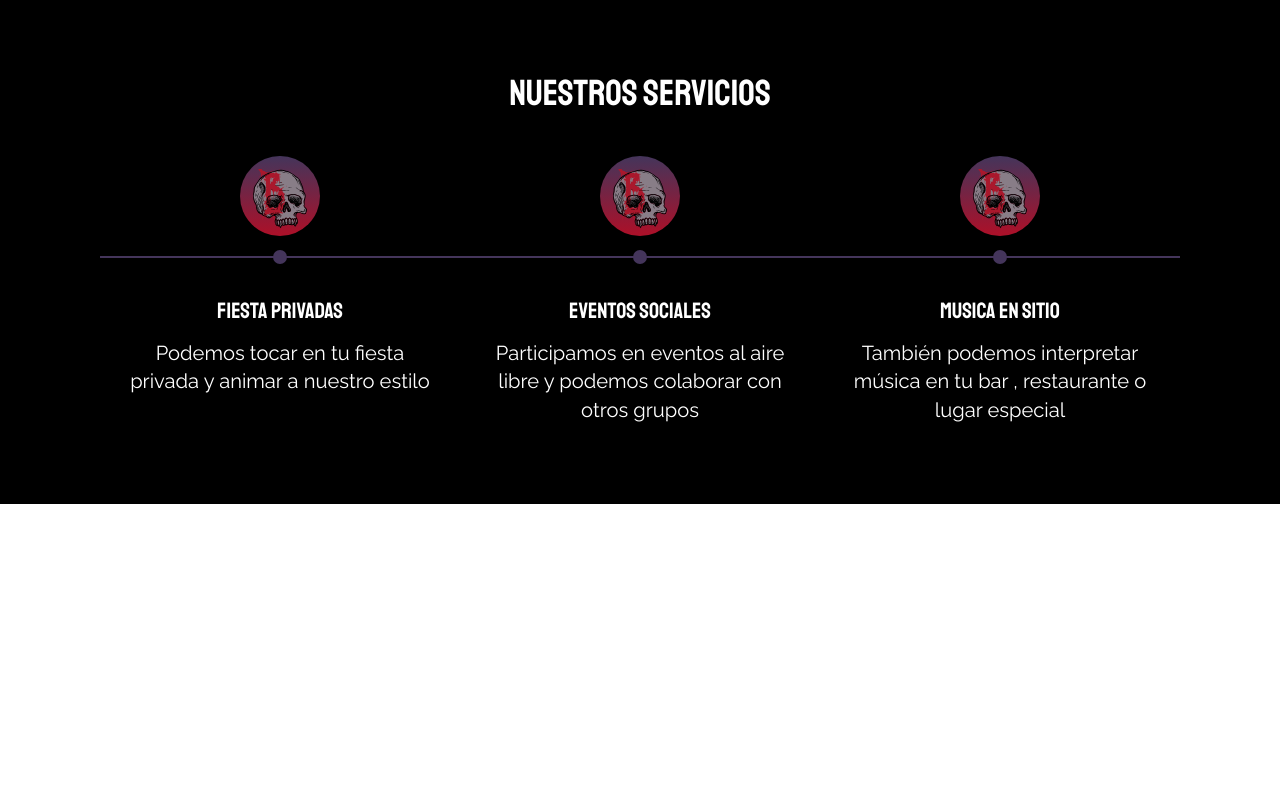
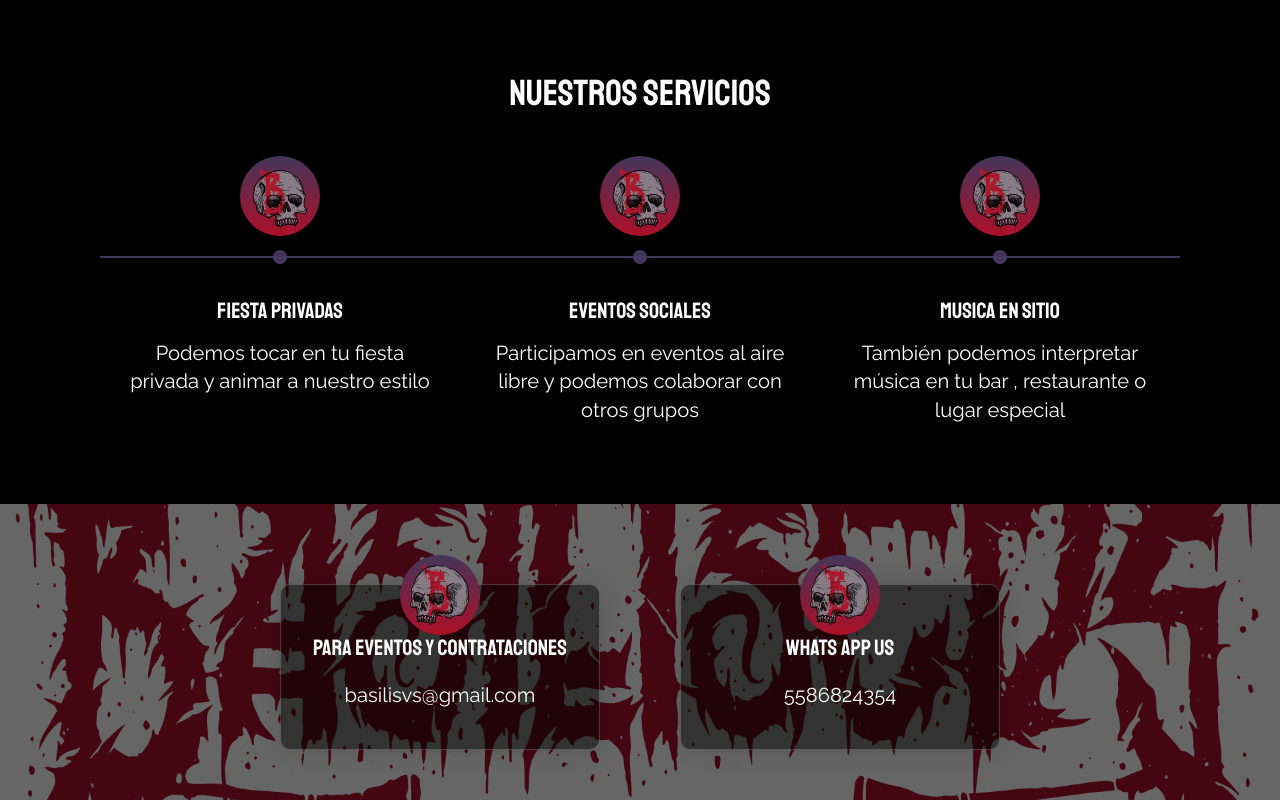
Before and after one commit to spartan-dev/basiliscvs, a Gatsby site: page / in a window 1280 px wide. Shown: the part 800-1600 px from the top of the page. Before the commit the page ends 1304 px from the top, so only its background shows below. Built offline with nearby package versions, Linux system fonts and the light colour scheme; Gatsby itself is replaced by a stand-in of ours.

Commit message:
:wrench:  section contact created :skull:

```diff
--- a/src/components/navbar/Navbar.js
+++ b/src/components/navbar/Navbar.js
@@ -68,13 +68,21 @@ function Navbar() {
               </Link>
             </li>
             <li className="nav-item">
-              <Link to="/" className="nav-links" onClick={closeMobileMenu}>
+              <Link
+                to="#services"
+                className="nav-links"
+                onClick={closeMobileMenu}
+              >
                 Services
               </Link>
             </li>
             <li className="nav-item">
-              <Link to="/" className="nav-links" onClick={closeMobileMenu}>
-                Biografia
+              <Link
+                to="#contact"
+                className="nav-links"
+                onClick={closeMobileMenu}
+              >
+                Contacto
               </Link>
             </li>
 
@@ -84,7 +92,7 @@ function Navbar() {
                 className="nav-links-mobile"
                 onClick={closeMobileMenu}
               >
-                Banda
+                Bios
               </Link>
             </li>
             <li className="nav-item">
@@ -111,8 +119,20 @@ function Navbar() {
                 </span>
               </a>
             </li>
+            <li className="nav-item">
+              <a
+                href="https://api.whatsapp.com/send?phone=525586824354"
+                target="_blank"
+                rel="noreferrer"
+                onClick={closeMobileMenu}
+              >
+                <span className="nav-links">
+                  <i className="fab fa-whatsapp"></i>
+                </span>
+              </a>
+            </li>
           </ul>
-          {button && <Button buttonStyle="btn--outline">Banda</Button>}
+          {button && <Button buttonStyle="btn--outline">Bios</Button>}
         </div>
       </nav>
     </>
--- a/src/components/section.contact/Section.Contact.js
+++ b/src/components/section.contact/Section.Contact.js
@@ -1,7 +1,63 @@
 import React from "react"
 import "./section.contact.css"
+import SkullIcon2 from "../../images/svg/BASILISCUS_CRANEO1.inline.svg"
 const SectionContact = () => {
-  return <div>SectionContact</div>
+  return (
+    <section id="contact">
+      <div className="section-base-container">
+        <div className="separadores-vacios"></div>
+        <div className="separadores-vacios"></div>
+        <div className="image-background">
+          <div className="mini-container">
+            <div className="flexo">
+              <div className="contact-card">
+                <div className="content-wraper">
+                  <div className="icon-wraper">
+                    <div className="circle">
+                      <div className="icon-container">
+                        <SkullIcon2 className="skull-icon " />
+                      </div>
+                    </div>
+                  </div>
+                  <h5 className="contact-title">
+                    Para eventos y contrataciones
+                  </h5>
+                  <a
+                    className="contact-link"
+                    href="mailto:basilisvs@gmail.com"
+                    target="_blank"
+                    rel="noreferrer"
+                  >
+                    basilisvs@gmail.com
+                  </a>
+                </div>
+              </div>
+              <div className="contact-card">
+                <div className="content-wraper">
+                  <div className="icon-wraper">
+                    <div className="circle">
+                      <div className="icon-container">
+                        <SkullIcon2 className="skull-icon " />
+                      </div>
+                    </div>
+                  </div>
+                  <h5 className="contact-title">whats app us</h5>
+                  <a
+                    className="contact-link"
+                    href="https://api.whatsapp.com/send?phone=525586824354"
+                    target="_blank"
+                    rel="noreferrer"
+                  >
+                    5586824354
+                  </a>
+                </div>
+              </div>
+            </div>
+          </div>
+        </div>
+      </div>
+    </section>
+  )
 }
 
 export default SectionContact
--- a/src/components/section.contact/section.contact.css
+++ b/src/components/section.contact/section.contact.css
@@ -0,0 +1,121 @@
+.section-base-container {
+  position: relative;
+}
+.separadores-vacios {
+  position: absolute;
+  visibility: hidden;
+  width: 0px;
+  height: 0px;
+  top: -120px;
+  left: 50%;
+}
+.image-background {
+  background: linear-gradient(#0009, #0009) repeat scroll 0% 0%,
+    #0000 url("../../images/BASILISCUS_LOGO_BLANCO.png") no-repeat scroll center
+      center / cover;
+  flex-direction: column;
+  padding-top: 80px;
+}
+
+.mini-container {
+  width: 95%;
+  max-width: 1400px;
+  margin: 0px auto;
+  box-sizing: border-box;
+}
+
+.flexo {
+  width: 100%;
+  display: flex;
+  flex-wrap: wrap;
+  -moz-box-pack: center;
+  justify-content: center;
+  margin: -30px auto -50px;
+}
+
+.contact-card {
+  position: relative;
+  box-sizing: border-box;
+  word-break: break-word;
+  width: 320px;
+  max-width: 320px;
+  text-align: center;
+  border-radius: 10px;
+  background: #00000080 none repeat scroll 0% 0%;
+  box-shadow: #00000026 0px 0px 24px;
+  border: 1px solid #fff3;
+  margin: 30px 40px 50px;
+}
+
+.content-wraper {
+  padding: 50px 20px 40px;
+  display: flex;
+  flex-direction: column;
+  -moz-box-pack: center;
+  justify-content: center;
+  -moz-box-align: center;
+  align-items: center;
+}
+.icon-wraper {
+  position: absolute;
+  margin: 0px 0px 30px;
+  display: flex;
+  -moz-box-pack: center;
+  justify-content: center;
+  top: -30px;
+}
+.circle {
+  width: 80px;
+  height: 80px;
+  display: flex;
+  -moz-box-pack: center;
+  justify-content: center;
+  -moz-box-align: center;
+  align-items: center;
+  border-radius: 50%;
+  background: #0000 linear-gradient(-180deg, #44355b 0%, #a9112a 96%) repeat
+    scroll 0% 0%;
+  box-shadow: none;
+  pointer-events: none;
+}
+.icon-container {
+  display: flex;
+  pointer-events: none;
+}
+.skull-icon {
+  height: 60px;
+}
+.icon {
+  pointer-events: none;
+  width: 100%;
+  height: 100%;
+  max-width: 1.5rem;
+  max-height: 1.5rem;
+  fill: white;
+}
+
+.contact-title {
+  width: 100%;
+  color: white;
+  margin-bottom: 20px;
+  text-align: center;
+}
+
+.contact-link {
+  text-decoration: none;
+  display: block;
+  color: white;
+  margin-bottom: 6px;
+  font-weight: 500 !important;
+}
+
+.contact-link:last-child {
+  margin-bottom: 0px;
+}
+
+@media screen and (max-width: 961px) {
+  .icon-container {
+    height: 1.15rem;
+    margin-right: 1.15rem;
+  }
+}
--- a/src/components/sectionService/section.service.js
+++ b/src/components/sectionService/section.service.js
@@ -3,7 +3,7 @@ import SkullIcon from "../../images/svg/BASILISCUS_CRANEO2.inline.svg"
 import "./section.service.css"
 const SectionService = () => {
   return (
-    <section className="section-base-container">
+    <section id="services" className="section-base-container">
       <div className="bigspace">
         <div className="inner-container">
           <h4 className="section-header">Nuestros Servicios</h4>
@@ -27,7 +27,7 @@ const SectionService = () => {
               </div>
             </div>
             <div className="service-card">
-            <div className="card-container">
+              <div className="card-container">
                 <div className="card-header">
                   <div className="circle">
                     <div className="circle-style">
@@ -39,13 +39,14 @@ const SectionService = () => {
                 <div className="card-body">
                   <h6 className="sm-word-wrap card-title">Eventos Sociales</h6>
                   <p className="card-paragraph">
-                  Participamos en eventos al aire libre y podemos colaborar con otros grupos
+                    Participamos en eventos al aire libre y podemos colaborar
+                    con otros grupos
                   </p>
                 </div>
               </div>
             </div>
             <div className="service-card">
-            <div className="card-container">
+              <div className="card-container">
                 <div className="card-header">
                   <div className="circle">
                     <div className="circle-style">
@@ -57,7 +58,8 @@ const SectionService = () => {
                 <div className="card-body">
                   <h6 className="sm-word-wrap card-title">Musica en sitio</h6>
                   <p className="card-paragraph">
-                  También podemos interpretar música en tu bar , restaurante o lugar especial
+                    También podemos interpretar música en tu bar , restaurante o
+                    lugar especial
                   </p>
                 </div>
               </div>
--- a/src/pages/index.js
+++ b/src/pages/index.js
@@ -4,11 +4,13 @@ import Seo from "../components/seo"
 import "../styles/index.css"
 import Header from "../components/header"
 import SectionServices from "../components/sectionService"
+import SectionContact from "../components/section.contact"
 const IndexPage = () => (
   <Layout>
     <Seo title="Home" />
     <Header />
     <SectionServices />
+    <SectionContact />
   </Layout>
 )
 
--- a/src/styles/index.css
+++ b/src/styles/index.css
@@ -31,11 +31,18 @@ body {
   -webkit-font-feature-settings: "kern", "liga", "clig", "calt";
   font-feature-settings: "kern", "liga", "clig", "calt";
 }
+h5,
 h6 {
   font-family: Staatliches;
   font-weight: 400;
   font-size: 22.16px;
   margin-bottom: 0.3em;
+}
+a {
+  font-family: "Raleway";
+  font-weight: 400;
+  font-size: 20.16px;
+  line-height: 1.4;
 }
 p {
   font-family: "Raleway";
```
